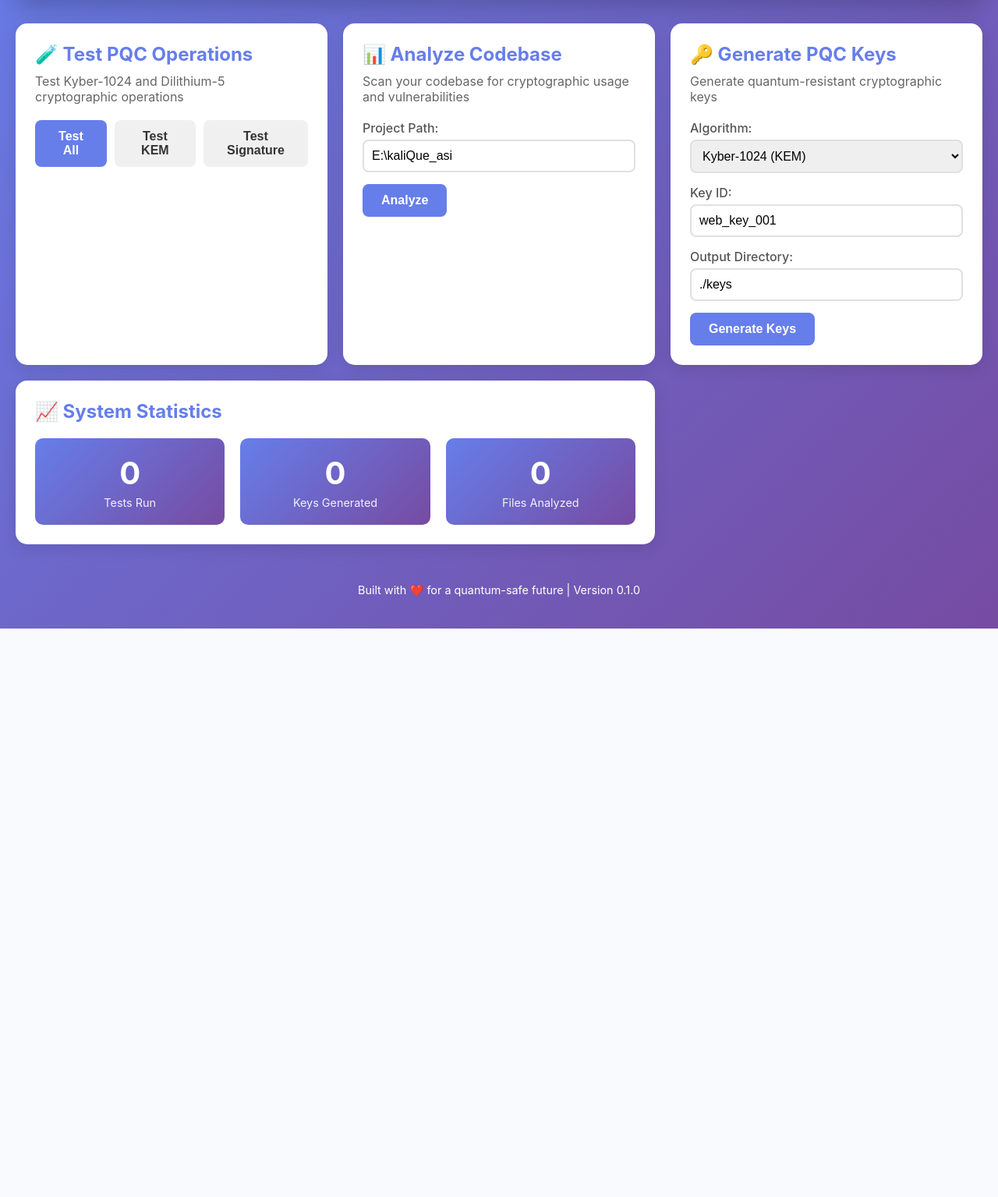
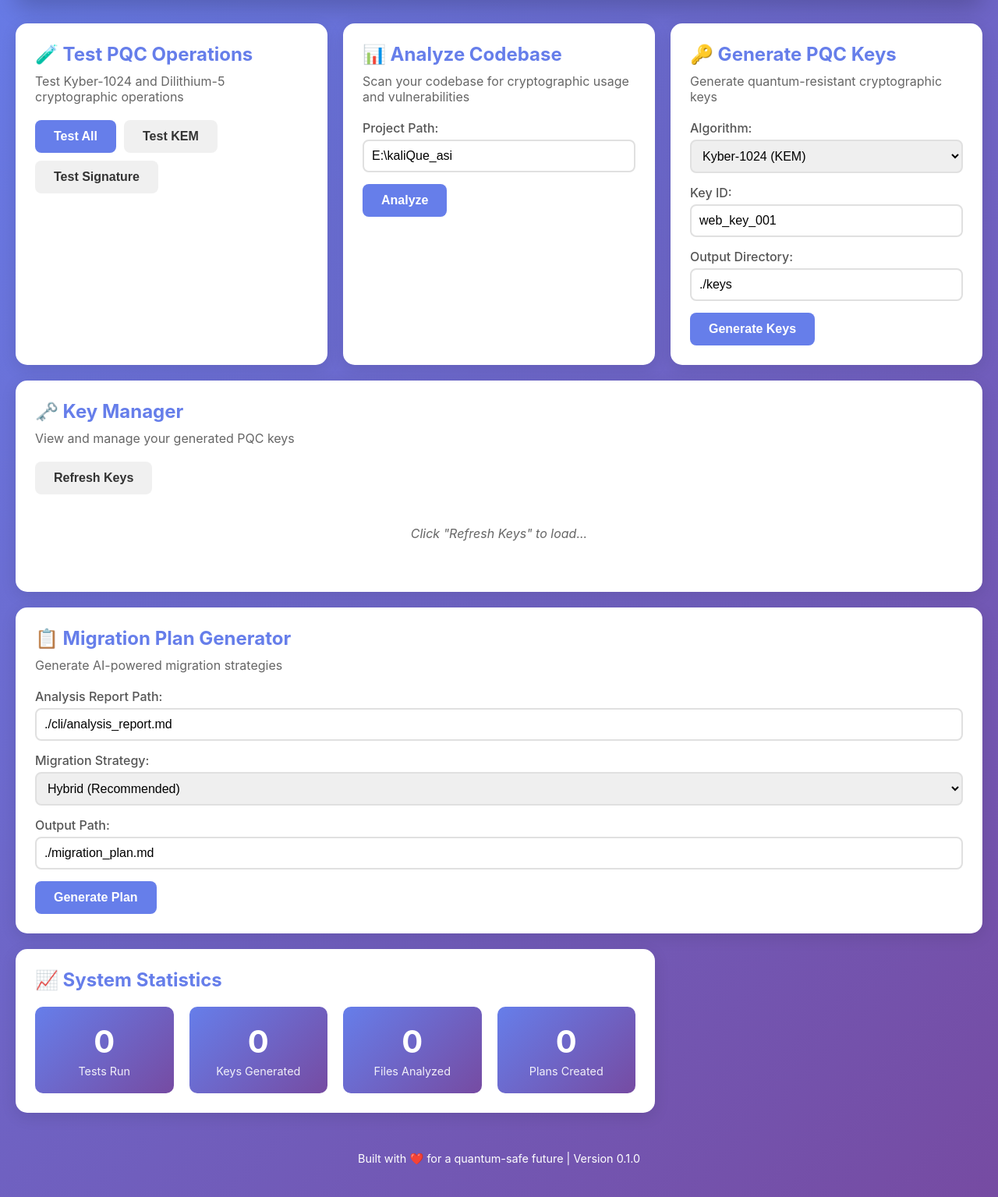
Before and after one commit to KigHeart/kaliQue_asi, a Python web app: template frontend/dashboard/templates/index.html in a window 1280 px wide. Shown: the part 211-1746 px from the top of the page at 78% size. Before the commit the page ends 1017 px from the top, so only its background shows below. Run offline with Jinja, Linux system fonts and the light colour scheme; the template is opened without the code that fills it, so the values that code supplies are empty.

Commit message:
Add advanced dashboard features: Key Manager, Migration Plan Generator, and enhanced UI

```diff
--- a/frontend/dashboard/static/css/style.css
+++ b/frontend/dashboard/static/css/style.css
@@ -79,6 +79,10 @@ header p {
     box-shadow: 0 10px 30px rgba(0,0,0,0.15);
 }
 
+.card.full-width {
+    grid-column: 1 / -1;
+}
+
 .card h2 {
     color: #667eea;
     margin-bottom: 10px;
@@ -121,6 +125,7 @@ header p {
     display: flex;
     gap: 10px;
     margin-bottom: 15px;
+    flex-wrap: wrap;
 }
 
 .btn {
@@ -153,6 +158,20 @@ header p {
     background: #e0e0e0;
 }
 
+.btn-delete {
+    background: #f44336;
+    color: white;
+    border: none;
+    padding: 5px 10px;
+    border-radius: 5px;
+    cursor: pointer;
+    font-size: 1.2em;
+}
+
+.btn-delete:hover {
+    background: #d32f2f;
+}
+
 .output {
     margin-top: 15px;
     padding: 15px;
@@ -180,6 +199,98 @@ header p {
 .output.error {
     border-left-color: #f44336;
     background: #fef1f0;
+}
+
+/* Key Manager Styles */
+.keys-container {
+    margin-top: 20px;
+}
+
+.keys-grid {
+    display: grid;
+    grid-template-columns: repeat(auto-fill, minmax(300px, 1fr));
+    gap: 15px;
+    margin-top: 15px;
+}
+
+.key-card {
+    background: #f8f9fa;
+    border-radius: 10px;
+    padding: 15px;
+    border: 2px solid #e0e0e0;
+    transition: all 0.3s ease;
+}
+
+.key-card:hover {
+    border-color: #667eea;
+    box-shadow: 0 3px 10px rgba(102, 126, 234, 0.2);
+}
+
+.key-header {
+    display: flex;
+    justify-content: space-between;
+    align-items: center;
+    margin-bottom: 15px;
+    padding-bottom: 10px;
+    border-bottom: 2px solid #e0e0e0;
+}
+
+.key-header h3 {
+    color: #667eea;
+    font-size: 1.1em;
+    margin: 0;
+}
+
+.key-info {
+    display: flex;
+    flex-direction: column;
+    gap: 8px;
+}
+
+.key-detail {
+    display: flex;
+    justify-content: space-between;
+    font-size: 0.9em;
+}
+
+.key-detail .label {
+    color: #666;
+    font-weight: 500;
+}
+
+.key-detail .value {
+    color: #333;
+    font-family: 'Courier New', monospace;
+}
+
+.key-status {
+    margin-top: 10px;
+    padding: 5px 10px;
+    border-radius: 5px;
+    text-align: center;
+    font-weight: 600;
+    font-size: 0.9em;
+}
+
+.key-status.complete {
+    background: #e8f5e9;
+    color: #2e7d32;
+}
+
+.key-status.incomplete {
+    background: #fff3e0;
+    color: #f57c00;
+}
+
+.loading-text, .no-keys, .error-text {
+    text-align: center;
+    padding: 20px;
+    color: #666;
+    font-style: italic;
+}
+
+.error-text {
+    color: #f44336;
 }
 
 .stats-card {
@@ -246,4 +357,8 @@ footer {
     .button-group {
         flex-direction: column;
     }
+
+    .keys-grid {
+        grid-template-columns: 1fr;
+    }
 }
--- a/frontend/dashboard/static/js/app.js
+++ b/frontend/dashboard/static/js/app.js
@@ -5,7 +5,8 @@ const API_BASE = 'http://localhost:5000/api';
 let stats = {
     testsRun: 0,
     keysGenerated: 0,
-    filesAnalyzed: 0
+    filesAnalyzed: 0,
+    plansCreated: 0
 };
 
 // Check system status on load
@@ -79,7 +80,7 @@ async function analyzeCode() {
         const data = await response.json();
 
         if (data.success) {
-            outputEl.textContent = data.raw_output;
+            outputEl.textContent = data.output;
             outputEl.className = 'output show success';
             stats.filesAnalyzed++;
             updateStats();
@@ -116,8 +117,123 @@ async function generateKeys() {
             outputEl.className = 'output show success';
             stats.keysGenerated++;
             updateStats();
+            // Auto-refresh keys list
+            setTimeout(loadKeys, 1000);
         } else {
             outputEl.textContent = `Error: ${data.error}`;
+            outputEl.className = 'output show error';
+        }
+    } catch (error) {
+        outputEl.textContent = `Error: ${error.message}`;
+        outputEl.className = 'output show error';
+    }
+}
+
+async function loadKeys() {
+    const keysListEl = document.getElementById('keys-list');
+    keysListEl.innerHTML = '<p class="loading-text">Loading keys...</p>';
+
+    try {
+        const response = await fetch(`${API_BASE}/keys`);
+        const data = await response.json();
+
+        if (data.keys && data.keys.length > 0) {
+            let html = '<div class="keys-grid">';
+
+            for (const key of data.keys) {
+                const pubSize = key.public ? (key.public.size / 1024).toFixed(2) : 'N/A';
+                const secSize = key.secret ? (key.secret.size / 1024).toFixed(2) : 'N/A';
+                const modified = key.public ? new Date(key.public.modified).toLocaleString() : 'N/A';
+
+                html += `
+                    <div class="key-card">
+                        <div class="key-header">
+                            <h3>🔑 ${key.id}</h3>
+                            <button onclick="deleteKey('${key.id}')" class="btn-delete">🗑️</button>
+                        </div>
+                        <div class="key-info">
+                            <div class="key-detail">
+                                <span class="label">Public Key:</span>
+                                <span class="value">${pubSize} KB</span>
+                            </div>
+                            <div class="key-detail">
+                                <span class="label">Secret Key:</span>
+                                <span class="value">${secSize} KB</span>
+                            </div>
+                            <div class="key-detail">
+                                <span class="label">Modified:</span>
+                                <span class="value">${modified}</span>
+                            </div>
+                            <div class="key-status ${key.has_both ? 'complete' : 'incomplete'}">
+                                ${key.has_both ? '✓ Complete' : '⚠ Incomplete'}
+                            </div>
+                        </div>
+                    </div>
+                `;
+            }
+
+            html += '</div>';
+            keysListEl.innerHTML = html;
+        } else {
+            keysListEl.innerHTML = '<p class="no-keys">No keys found. Generate some keys to get started!</p>';
+        }
+    } catch (error) {
+        keysListEl.innerHTML = `<p class="error-text">Error loading keys: ${error.message}</p>`;
+    }
+}
+
+async function deleteKey(keyId) {
+    if (!confirm(`Are you sure you want to delete key pair "${keyId}"?`)) {
+        return;
+    }
+
+    try {
+        const response = await fetch(`${API_BASE}/keys/${keyId}`, {
+            method: 'DELETE'
+        });
+
+        const data = await response.json();
+
+        if (data.success) {
+            alert(`Successfully deleted ${data.deleted.join(' and ')} key(s)`);
+            loadKeys();
+        } else {
+            alert(`Error: ${data.error}`);
+        }
+    } catch (error) {
+        alert(`Error: ${error.message}`);
+    }
+}
+
+async function generatePlan() {
+    const reportPath = document.getElementById('plan-report').value;
+    const strategy = document.getElementById('plan-strategy').value;
+    const outputPath = document.getElementById('plan-output').value;
+    const outputEl = document.getElementById('plan-output');
+
+    outputEl.textContent = 'Generating migration plan...';
+    outputEl.className = 'output show';
+
+    try {
+        const response = await fetch(`${API_BASE}/plan`, {
+            method: 'POST',
+            headers: { 'Content-Type': 'application/json' },
+            body: JSON.stringify({
+                report_path: reportPath,
+                strategy: strategy,
+                output_path: outputPath
+            })
+        });
+
+        const data = await response.json();
+
+        if (data.success) {
+            outputEl.textContent = data.output + `\n\nPlan saved to: ${data.plan_path}`;
+            outputEl.className = 'output show success';
+            stats.plansCreated++;
+            updateStats();
+        } else {
+            outputEl.textContent = `Error: ${data.error || 'Failed to generate plan'}`;
             outputEl.className = 'output show error';
         }
     } catch (error) {
@@ -131,4 +247,7 @@ function updateStats() {
     statsGrid[0].textContent = stats.testsRun;
     statsGrid[1].textContent = stats.keysGenerated;
     statsGrid[2].textContent = stats.filesAnalyzed;
+    if (statsGrid[3]) {
+        statsGrid[3].textContent = stats.plansCreated;
+    }
 }
--- a/frontend/dashboard/templates/index.html
+++ b/frontend/dashboard/templates/index.html
@@ -65,6 +65,41 @@
                 <div id="keygen-output-display" class="output"></div>
             </div>
 
+            <!-- Key Manager Section - NEW -->
+            <div class="card full-width">
+                <h2>🗝️ Key Manager</h2>
+                <p>View and manage your generated PQC keys</p>
+                <button onclick="loadKeys()" class="btn btn-secondary">Refresh Keys</button>
+                <div id="keys-list" class="keys-container">
+                    <p class="loading-text">Click "Refresh Keys" to load...</p>
+                </div>
+            </div>
+
+            <!-- Migration Plan Section - NEW -->
+            <div class="card full-width">
+                <h2>📋 Migration Plan Generator</h2>
+                <p>Generate AI-powered migration strategies</p>
+                <div class="form-group">
+                    <label>Analysis Report Path:</label>
+                    <input type="text" id="plan-report" value="./cli/analysis_report.md" placeholder="Path to analysis report">
+                </div>
+                <div class="form-group">
+                    <label>Migration Strategy:</label>
+                    <select id="plan-strategy">
+                        <option value="hybrid">Hybrid (Recommended)</option>
+                        <option value="phased">Phased</option>
+                        <option value="canary">Canary</option>
+                        <option value="big-bang">Big Bang</option>
+                    </select>
+                </div>
+                <div class="form-group">
+                    <label>Output Path:</label>
+                    <input type="text" id="plan-output" value="./migration_plan.md" placeholder="Output path">
+                </div>
+                <button onclick="generatePlan()" class="btn btn-primary">Generate Plan</button>
+                <div id="plan-output" class="output"></div>
+            </div>
+
             <!-- Statistics Section -->
             <div class="card stats-card">
                 <h2>📈 System Statistics</h2>
@@ -81,6 +116,10 @@
                         <div class="stat-value">0</div>
                         <div class="stat-label">Files Analyzed</div>
                     </div>
+                    <div class="stat">
+                        <div class="stat-value">0</div>
+                        <div class="stat-label">Plans Created</div>
+                    </div>
                 </div>
             </div>
         </div>
```
Also changed, not shown: frontend/dashboard/app.py (+88 -3 lines), frontend/dashboard/migration_plan.md (added, +53 -0 lines), 6 other files.
